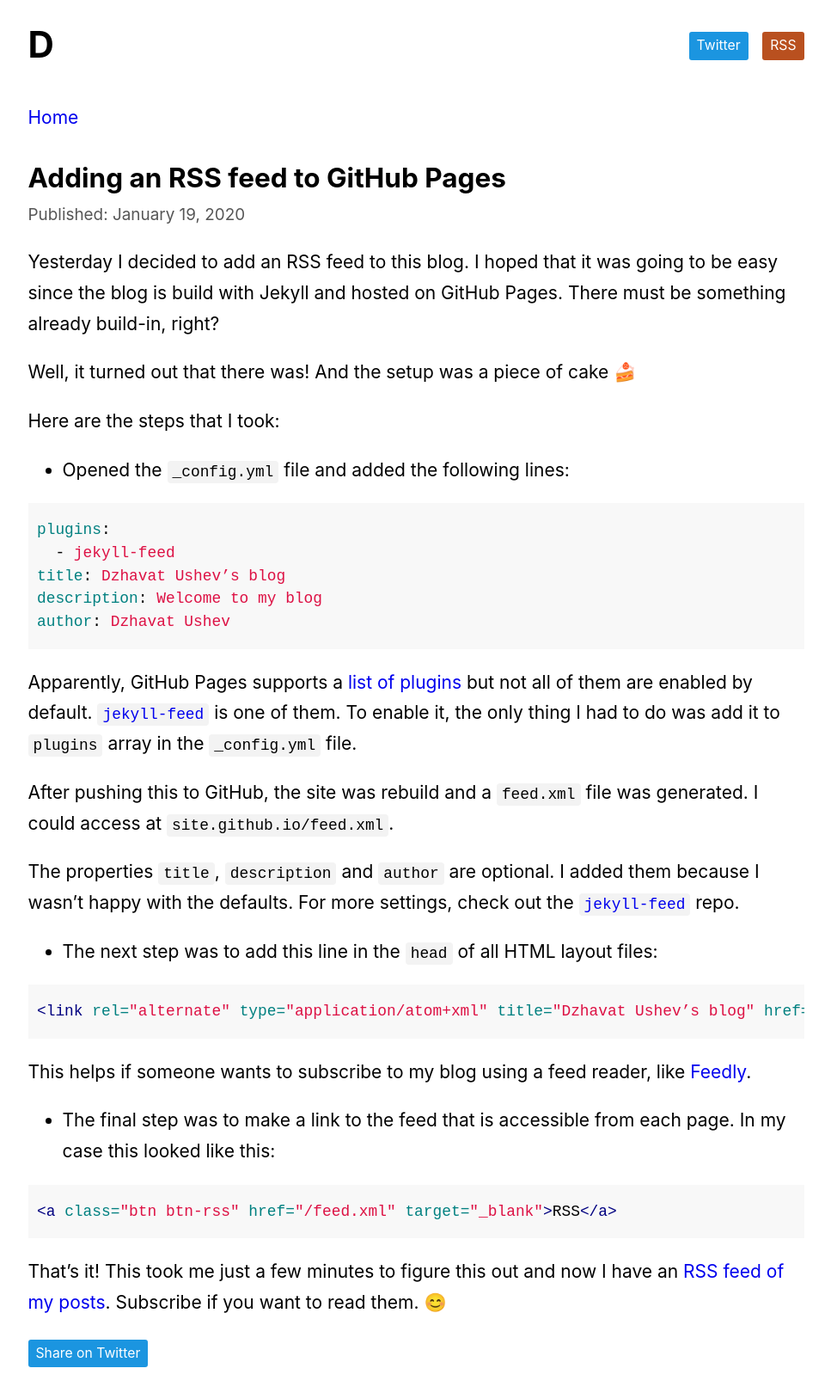
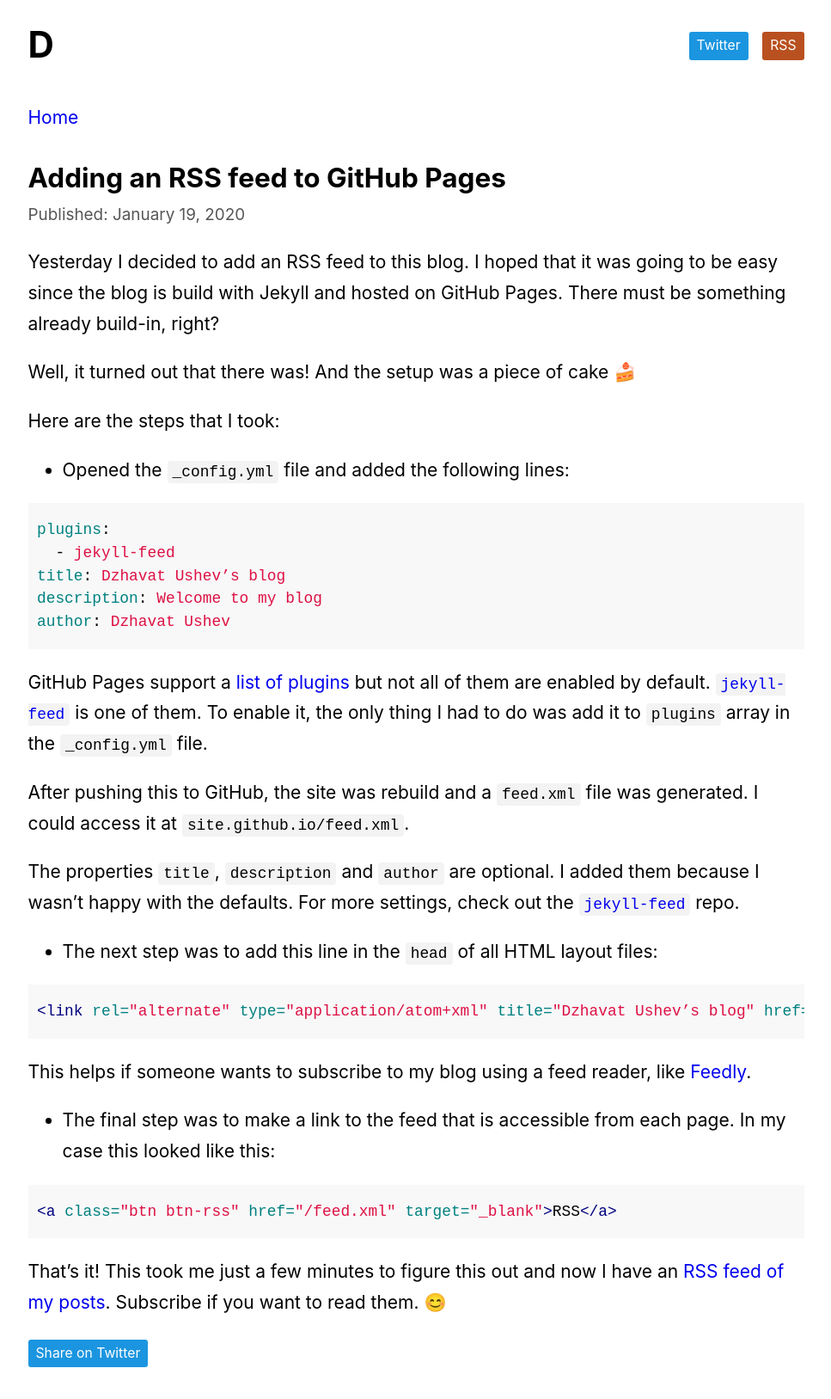
Before and after one commit to dzhavat/dzhavat.github.io, a Jekyll site: the page built from _posts/2020-01-19-adding-an-rss-feed-to-github-pages.md, in a window 1280 px wide. Shown: the whole page at 86% size, without its empty margins (156-1123 px from the left). Built offline with Jekyll 4.4.1, drawn with Linux system fonts in a browser that asks for light colours.

Commit message:
Update post

````diff
--- a/_posts/2020-01-19-adding-an-rss-feed-to-github-pages.md
+++ b/_posts/2020-01-19-adding-an-rss-feed-to-github-pages.md
@@ -19,9 +19,9 @@ description: Welcome to my blog
 author: Dzhavat Ushev
 ```
 
-Apparently, GitHub Pages supports a [list of plugins](https://pages.github.com/versions/) but not all of them are enabled by default. [`jekyll-feed`](https://github.com/jekyll/jekyll-feed) is one of them. To enable it, the only thing I had to do was add it to `plugins` array in the `_config.yml` file.
+GitHub Pages support a [list of plugins](https://pages.github.com/versions/) but not all of them are enabled by default. [`jekyll-feed`](https://github.com/jekyll/jekyll-feed) is one of them. To enable it, the only thing I had to do was add it to `plugins` array in the `_config.yml` file.
 
-After pushing this to GitHub, the site was rebuild and a `feed.xml` file was generated. I could access at `site.github.io/feed.xml`.
+After pushing this to GitHub, the site was rebuild and a `feed.xml` file was generated. I could access it at `site.github.io/feed.xml`.
 
 The properties `title`, `description` and `author` are optional. I added them because I wasn’t happy with the defaults. For more settings, check out the [`jekyll-feed`](https://github.com/jekyll/jekyll-feed) repo.
 
````
